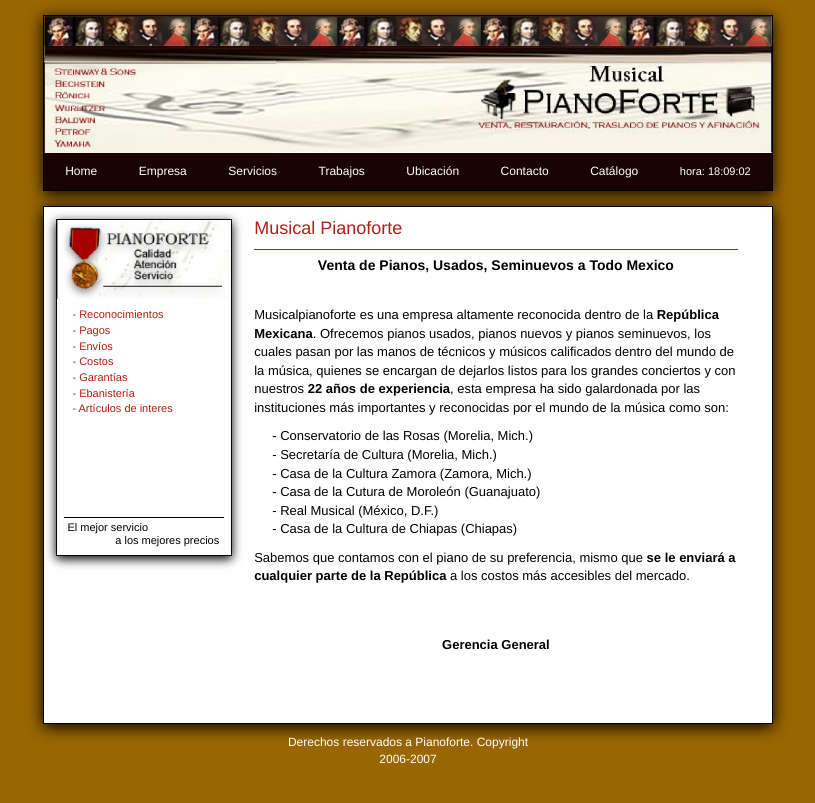
After one commit to mjsolutions/pianosendf, a PHP site: page /empresa.php in a window 1280 px wide. The commit adds this page. Shown: the whole page, without its empty margins (232-1047 px from the left). Run offline with PHP 8.4, Linux system fonts and the light colour scheme.

Commit message:
empresa.php terminado

```diff
--- /dev/null
+++ b/aside.php
@@ -0,0 +1,18 @@
+<div class="col-md-3 aside border">
+	<img src="images/aside.jpg" class="img-responsive" alt="">
+	<div class="row aside-content padding-tb8 padding-lr22">
+		<ul>
+			<li><a href="" class="red">- Reconocimientos</a></li>
+			<li><a href="" class="red">- Pagos</a></li>
+			<li><a href="" class="red">- Envíos</a></li>
+			<li><a href="" class="red">- Costos</a></li>
+			<li><a href="" class="red">- Garantías</a></li>
+			<li><a href="" class="red">- Ebanistería</a></li>
+			<li><a href="" class="red">- Artículos de interes</a></li>
+		</ul>
+		<!-- <hr> -->
+		<p class="text-left nomargin border-top padding-top3 padding-left3">El mejor servicio</p>
+		<p class="text-right nomargin">a los mejores precios</p>
+
+	</div>
+</div>
--- a/css/styles.css
+++ b/css/styles.css
@@ -5,6 +5,7 @@
 body {
 	background: #996600;
 	font-size: 11px;
+	color: #000;
 }
 
 .wrap {
@@ -85,13 +86,13 @@ body {
 .red:hover{
 	color: #B21E12;
 }
-.black {
-	color: #000;
-}
 
 /*TEXT SIZES*/
 .font12{
 	font-size: 1.2rem;
+}
+.font13{
+	font-size: 1.3rem;
 }
 
 /*BORDERS*/
@@ -133,14 +134,38 @@ body {
 .padding-bottom3 {
 	padding-bottom: 3px;
 }
-
+.padding-bottom10 {
+	padding-bottom: 10px;
+}
 /*MARGINS*/
 .nomargin {
 	margin: 0;
 }
-
+.margin-left10{
+	margin-left: 10px;
+}
 .margin-bottom50 {
 	margin-bottom: 50px;
+}
+.margin-top10 {
+	margin-top: 10px;
+}
+.margin-top25 {
+	margin-top: 25px;
+}
+.margin-top50 {
+	margin-top: 50px;
+}
+.margin-bottom10 {
+	margin-bottom: 10px;
+}
+/*MARGINS*/
+.lista {
+	padding: 0 8px;
+}
+
+.lista li {
+	list-style-type: none;
 }
 /*COLUMNS*/
 .col-center {
--- /dev/null
+++ b/empresa.php
@@ -0,0 +1,41 @@
+<!DOCTYPE html>
+<html lang="es">
+<head>
+	<meta charset="UTF-8">
+	<meta name="viewport" content="width=device-width, initial-scale=1, user-scalable=no">
+	<meta http-equiv="X-UA-Compatible" content="IE=edge">
+	<title>Empresa | MusicalPianoforte</title>
+	<?php include "header.php"; ?>
+
+		<div class="row contenido">
+			<!-- Aside -->
+			<?php include "aside.php" ?>
+			<!-- Fin del aside -->
+
+			<!-- Contenido principal -->
+			<div class="col-md-9 padding-lr22">
+				<h4 class="red underline nomargin padding-bottom10">Musical Pianoforte</h4>
+				<h5 class="text-center nomargin padding-tb8"><b>Venta de Pianos, Usados, Seminuevos a Todo Mexico</b></h5>
+
+				<div class="col-md-12 nopadding margin-bottom50 margin-top25 font13">
+
+						<p class="nomargin">Musicalpianoforte es una empresa altamente reconocida dentro de la <b>República Mexicana</b>. Ofrecemos pianos usados, pianos nuevos y pianos seminuevos, los cuales pasan por las manos de técnicos y músicos calificados dentro del mundo de la música, quienes se encargan de dejarlos listos para los grandes conciertos y con nuestros <b>22 años de experiencia</b>, esta empresa ha sido galardonada por las instituciones más importantes y reconocidas por el mundo de la música como son:</p>
+						<ul class="lista margin-left10 margin-top10 margin-bottom10">
+							<li>-  Conservatorio de las Rosas (Morelia, Mich.)</li>
+							<li>- Secretaría de Cultura (Morelia, Mich.)</li>
+							<li>- Casa de la Cultura Zamora (Zamora, Mich.)</li>
+							<li>- Casa de la Cutura de Moroleón (Guanajuato)</li>
+							<li>- Real Musical (México, D.F.)</li>
+							<li>- Casa de la Cultura de Chiapas (Chiapas)</li>
+						</ul>
+						<p class="nomargin">Sabemos que contamos con el piano de su preferencia, mismo que <b>se le enviará a cualquier parte de la República</b> a los costos más accesibles del mercado.</p>
+						<p class="text-center nomargin margin-top50"><b>Gerencia General</b></p>
+
+				</div>
+
+			</div>
+			<!-- Fin del contenido principal -->
+		</div>
+		<?php include "footer.php"; ?>
+</body>
+</html>
--- /dev/null
+++ b/footer.php
@@ -0,0 +1,19 @@
+<div class="row footer">
+			<p class="text-center">Derechos reservados a Pianoforte. Copyright <br> 2006-2007</p>
+		</div>
+	</div>
+<script>
+	function muestraReloj() {
+	  var fechaHora = new Date();
+	  var horas = fechaHora.getHours();
+	  var minutos = fechaHora.getMinutes();
+	  var segundos = fechaHora.getSeconds();
+
+	  if(horas < 10) { horas = '0' + horas; }
+	  if(minutos < 10) { minutos = '0' + minutos; }
+	  if(segundos < 10) { segundos = '0' + segundos; }
+
+	  document.getElementById("reloj").innerHTML = "hora: "+ horas+':'+minutos+':'+segundos;
+	  setTimeout(muestraReloj, 1000);
+	}
+</script>
--- /dev/null
+++ b/header.php
@@ -0,0 +1,27 @@
+<meta name="description" content="">
+    <meta name ="Robots" content="index, follow" />
+    <meta name="author" content="NodoLab">
+    <meta name="COPYRIGHT" content="NodoLab">
+	<link rel="stylesheet" type="text/css" href="css/normalize.css">
+	<link rel="stylesheet" type="text/css" href="css/bootstrap.css">
+	<link rel="stylesheet" type="text/css" href="css/styles.css">
+</head>
+<body class="container-fluid" onload="muestraReloj()">
+
+	<div class="col-md-7 col-center wrap">
+		<!-- Menu -->
+		<div class="row header">
+			<img src="images/header1.jpg" class="img-responsive" id="img-header1" alt="">
+			<img src="images/header2.jpg" class="img-responsive" id="img-header1" alt="">
+			<div id="menu">
+				<a href="index.php">Home</a>
+				<a href="empresa.php">Empresa</a>
+				<a href="#">Servicios</a>
+				<a href="#">Trabajos</a>
+				<a href="#">Ubicación</a>
+				<a href="#">Contacto</a>
+				<a href="#">Catálogo</a>
+				<span id="reloj"></span>
+			</div>
+		</div>
+		<!-- Fin del menu -->
```
Also changed, not shown: index.php (+11 -63 lines).
